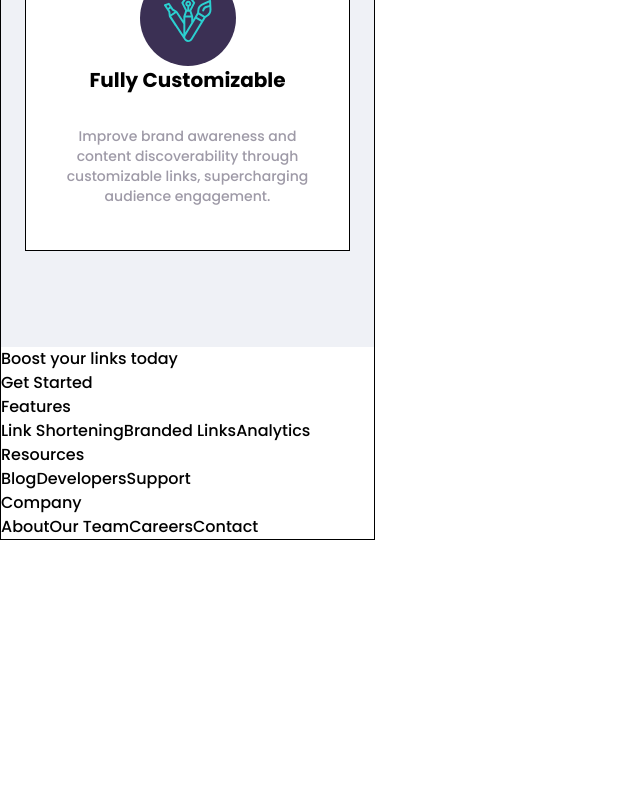
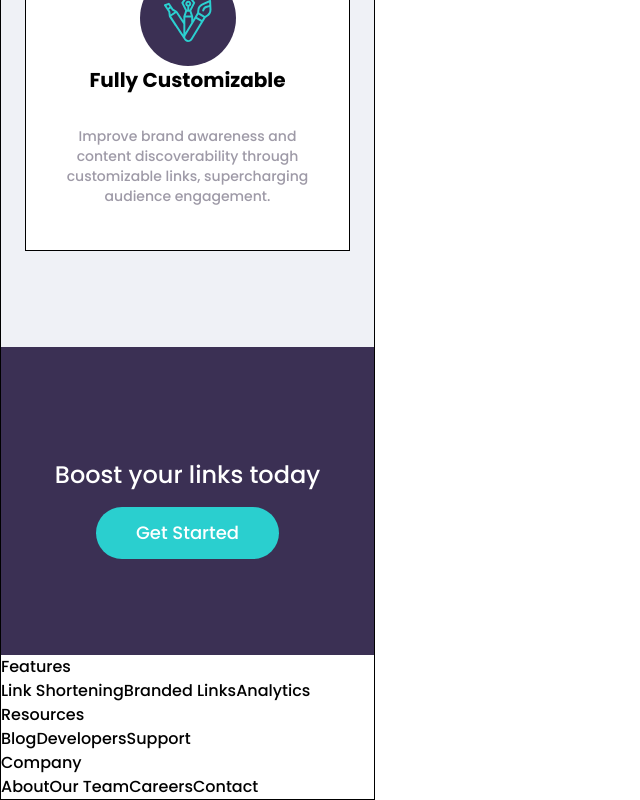
Before and after one commit to Brian-Lin-2/frontend-mentor-url-shortener, a React (Vite) app: page / in a window 1280 px wide. Shown: the part 2007-2807 px from the top of the page, without its empty margins (0-640 px from the left). Before the commit the page ends 2547 px from the top, so only its background shows below. Built offline with nearby package versions, Linux system fonts and the light colour scheme.

Commit message:
Style Start

```diff
--- a/src/components/body/Start.jsx
+++ b/src/components/body/Start.jsx
@@ -1,8 +1,10 @@
 export default function Start() {
   return (
-    <div>
-      <h1 className="">Boost your links today</h1>
-      <button>Get Started</button>
+    <div className="bg-dark-violet text-white pt-28 pb-24 text-center">
+      <h1 className="text-2xl">Boost your links today</h1>
+      <button className="text-lg bg-cyan py-3 px-10 rounded-full mt-4">
+        Get Started
+      </button>
     </div>
   );
 }
```
